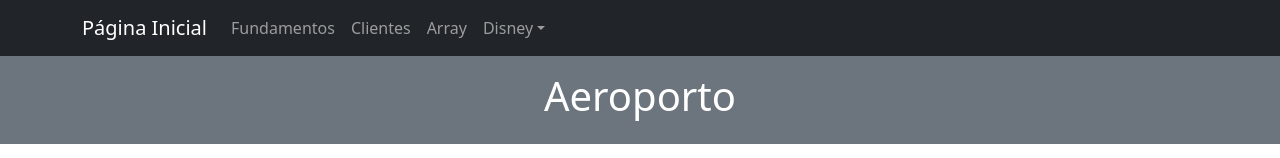
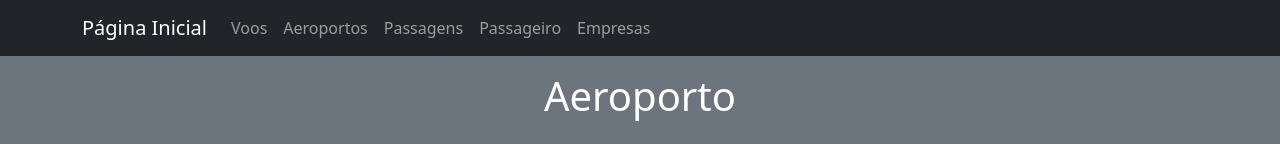
Before and after one commit to Dev-Kauan/voemais, a Next.js app: page /aeroporto in a window 1280 px wide. Shown: the top 158 px of the page. Built offline with nearby package versions, Linux system fonts and the light colour scheme.

Commit message:
feat: Arrumando o header e rotas.

```diff
--- a/src/app/components/Pagina.js
+++ b/src/app/components/Pagina.js
@@ -7,18 +7,11 @@ export default function Pagina(props) {
                 <Container>
                     <Navbar.Brand href="/">Página Inicial</Navbar.Brand>
                     <Nav className="me-auto">
-                        <Nav.Link href="/fundamentos">Fundamentos</Nav.Link>
-                        <Nav.Link href="/clientes">Clientes</Nav.Link>
-                        <Nav.Link href="/array">Array</Nav.Link>
-                        <NavDropdown title="Disney" id="basic-nav-dropdown">
-                            <NavDropdown.Item href="/disney">Paragráfos</NavDropdown.Item>
-                            <NavDropdown.Divider />
-                            <NavDropdown.Item href="/disney/cards">Cards</NavDropdown.Item>
-                            <NavDropdown.Divider />
-                            <NavDropdown.Item href="/disney/tabela">Tabela</NavDropdown.Item>
-                            <NavDropdown.Divider />
-                            <NavDropdown.Item href="/disney/carrosel">Carrosel</NavDropdown.Item>
-                        </NavDropdown>
+                        <Nav.Link href="/voo">Voos</Nav.Link>
+                        <Nav.Link href="/aeroporto">Aeroportos</Nav.Link>
+                        <Nav.Link href="/passagem">Passagens</Nav.Link>
+                        <Nav.Link href="/passageiro">Passageiro</Nav.Link>
+                        <Nav.Link href="/empresas">Empresas</Nav.Link>
                     </Nav>
                 </Container>
             </Navbar>
```
